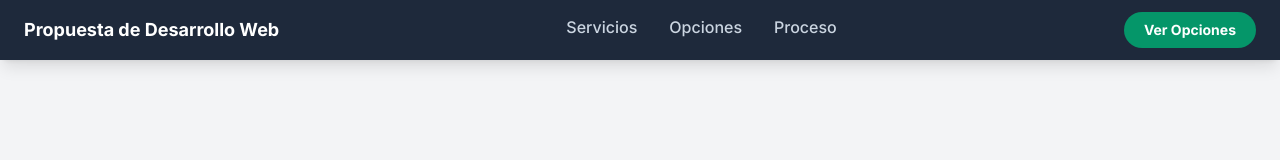
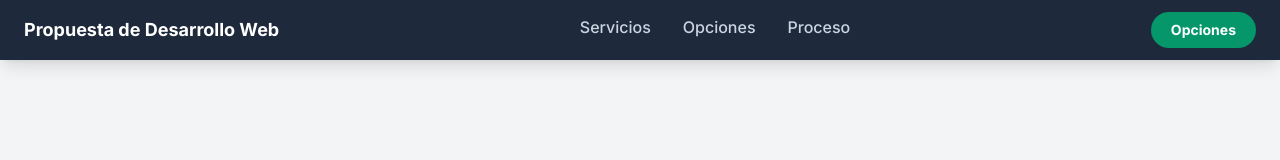
Before and after one commit to Alvarog0218/propuesta-web, a plain HTML site: page index.html in a window 1280 px wide. Shown: the top 160 px of the page. Drawn offline with nearby package versions, Linux system fonts and the light colour scheme.

Commit message:
Actualizar index.html

```diff
--- a/index.html
+++ b/index.html
@@ -50,7 +50,7 @@
                 <a href="#tecnologias" class="nav-link text-slate-300 font-medium">Opciones</a>
                 <a href="#proceso" class="nav-link text-slate-300 font-medium">Proceso</a>
             </div>
-            <a href="#tecnologias" class="bg-emerald-600 text-white font-bold py-2 px-5 rounded-full hover:bg-emerald-700 transition-all text-sm">Ver Opciones</a>
+            <a href="#tecnologias" class="bg-emerald-600 text-white font-bold py-2 px-5 rounded-full hover:bg-emerald-700 transition-all text-sm">Opciones</a>
         </nav>
     </header>
 
```
